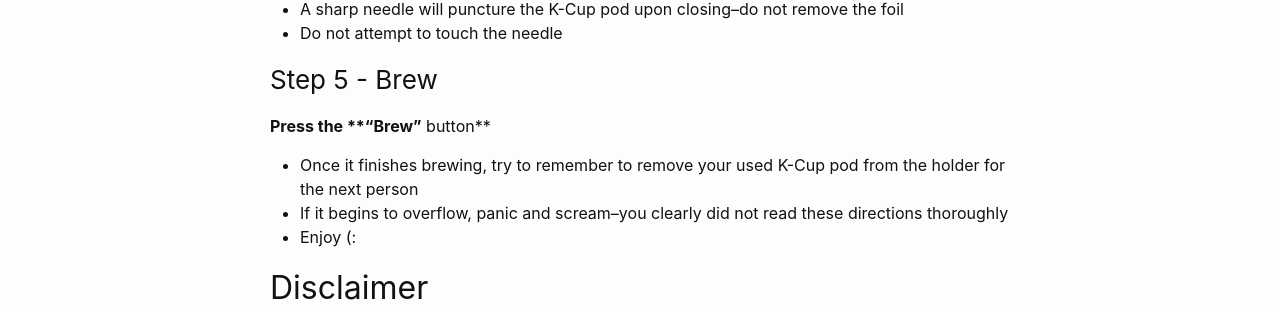
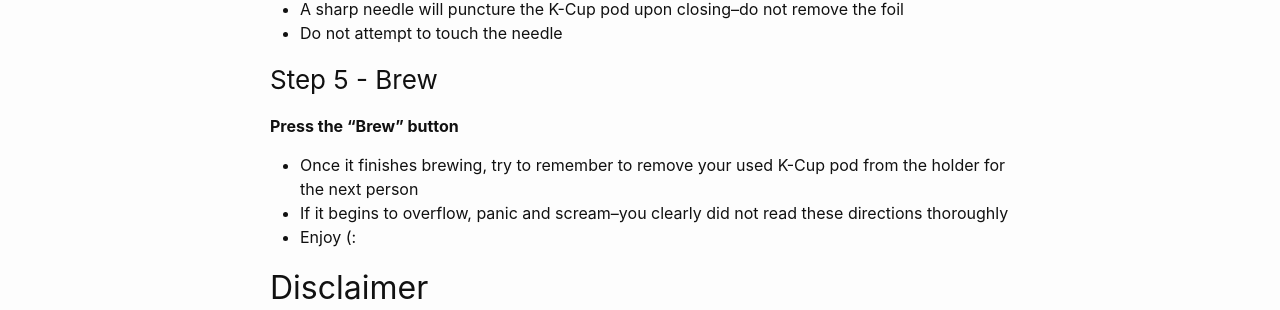
Before and after one commit to loljoho/blog, a Jekyll site: the page built from _posts/2019-10-15-keurig-readme.markdown, in a window 1280 px wide. Shown: the part 1163-1473 px from the top of the page. Built offline with Jekyll 4.4.1, drawn with Linux system fonts in a browser that asks for light colours.

```diff
--- a/_posts/2019-10-15-keurig-readme.markdown
+++ b/_posts/2019-10-15-keurig-readme.markdown
@@ -45,7 +46,7 @@ If you see the bottle(s) of water running low, kindly (and carefully) fill them
 
 ### Step 5 - Brew
 
-**Press the **"Brew"** button**
+**Press the "Brew" button**
 
  - Once it finishes brewing, try to remember to remove your used K-Cup pod from the holder for the next person
  - If it begins to overflow, panic and scream--you clearly did not read these directions thoroughly
```
Also changed, not shown: other parts of _posts/2019-10-15-keurig-readme.markdown (+1 -0 lines).
